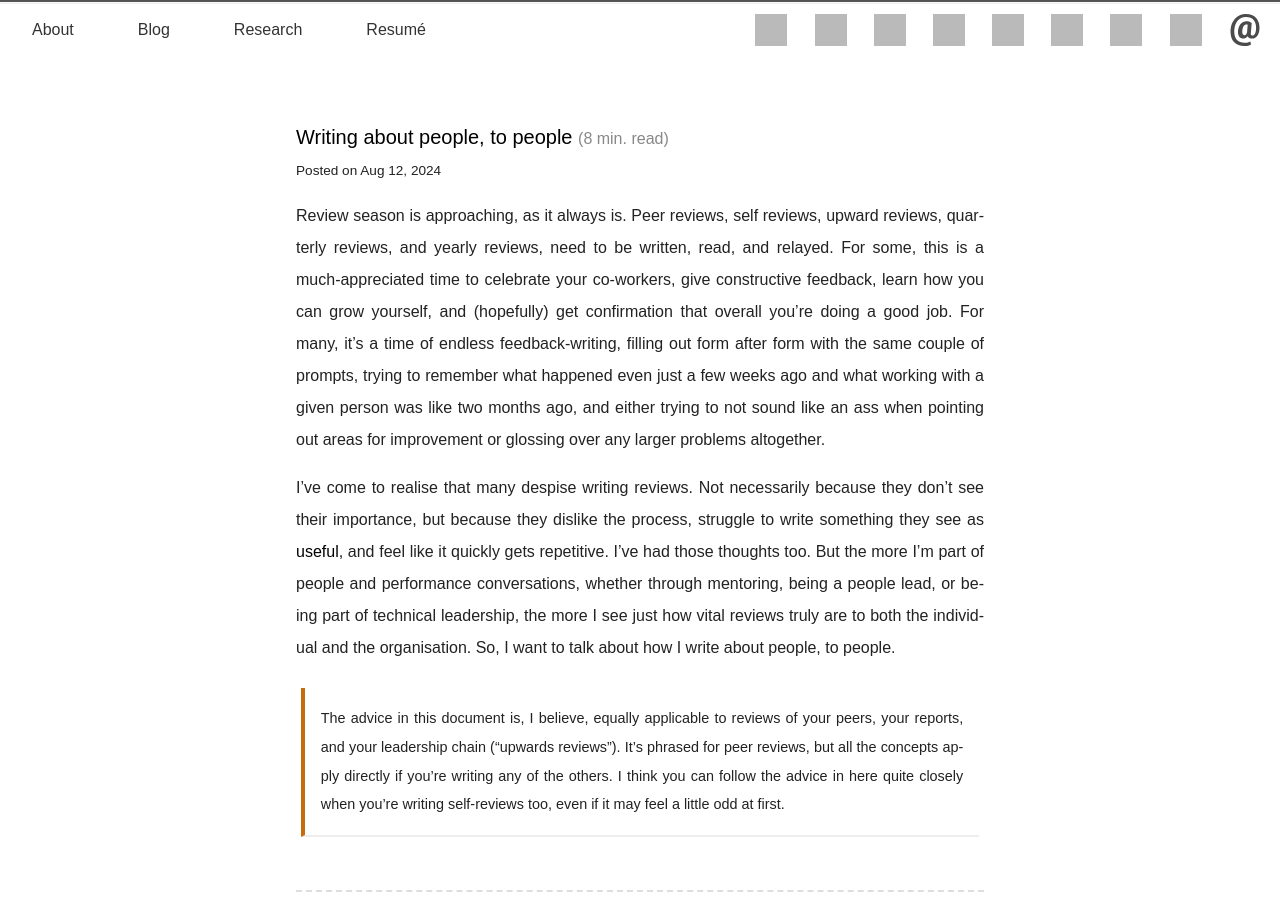
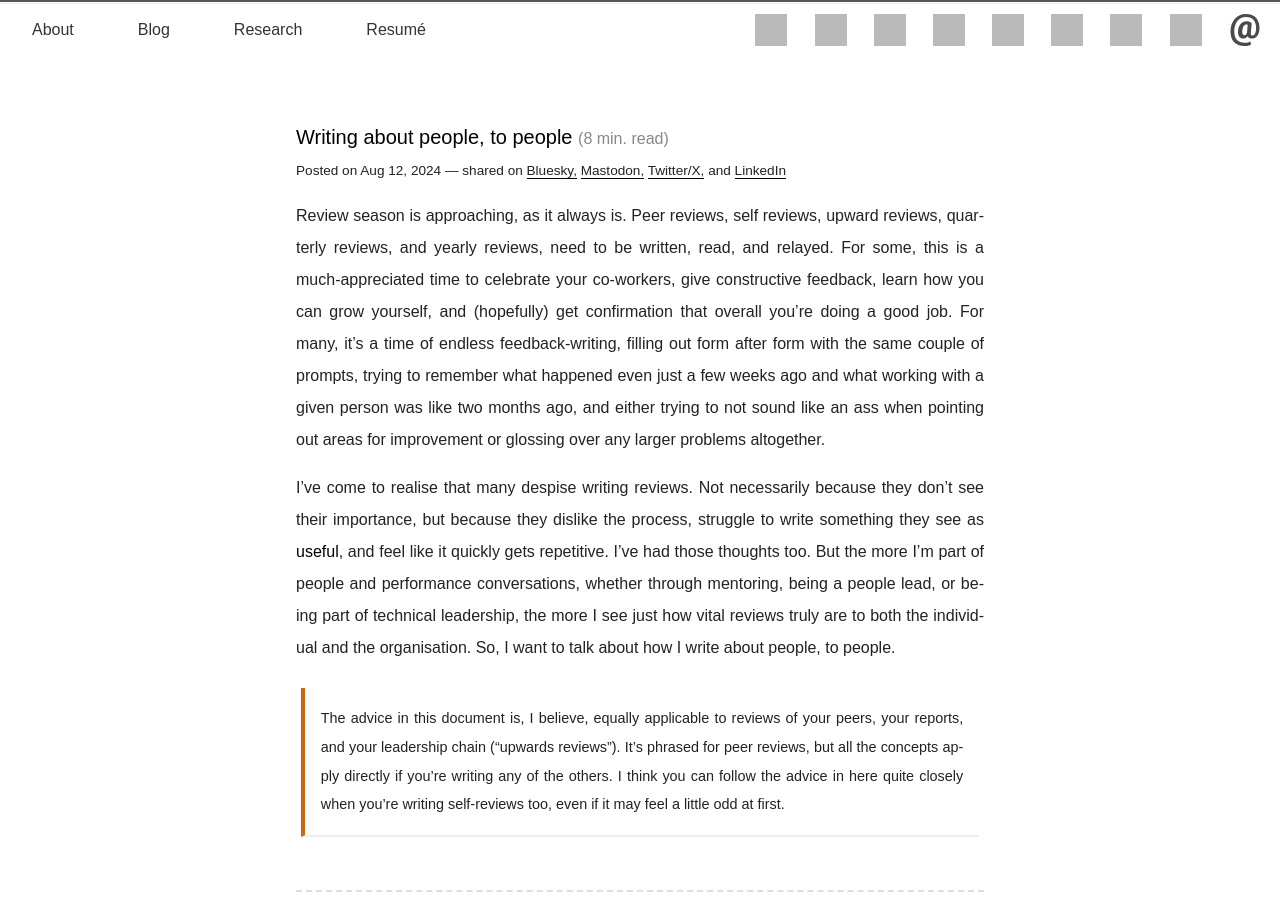
Before and after one commit to jonhoo/thesquareplanet.com, a Jekyll site: the page built from _posts/2024-08-12-writing-about-people-to-people.md, in a window 1280 px wide and 900 px high, cut to the strip 0-900 px from the top of the window. Built offline with Jekyll 4.4.1, drawn with Linux system fonts in a browser that asks for light colours; some of the changed lines change nothing that is shown; grey boxes are pictures that could not be loaded.

Commit message:
Social links

```diff
--- a/_posts/2024-08-12-writing-about-people-to-people.md
+++ b/_posts/2024-08-12-writing-about-people-to-people.md
@@ -3,9 +3,10 @@ layout: post
 title: "Writing about people, to people"
 date: '2024-08-12T13:57:29Z'
 shared:
-#  Twitter: https://twitter.com/jonhoo/status/1718558373140897843
-#  Mastodon: https://fosstodon.org/@jonhoo/111317563618853558
-#  LinkedIn: https://www.linkedin.com/feed/update/urn:li:share:7124324078546542592/
+  Bluesky: https://bsky.app/profile/jonhoo.bsky.social/post/3kzjpuj4tfn2f
+  Mastodon: https://fosstodon.org/@jonhoo/112949562704492004
+  Twitter/X: https://x.com/jonhoo/status/1823006316815638911
+  LinkedIn: https://www.linkedin.com/posts/jonhoo_writing-about-people-to-people-activity-7228772004160536576-JjI3
 ---
 
 Review season is approaching, as it always is. Peer reviews, self
```
